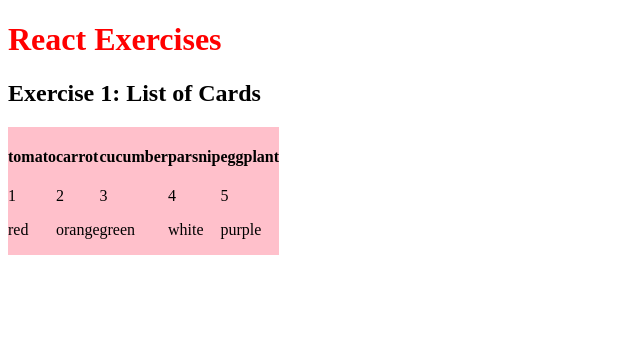
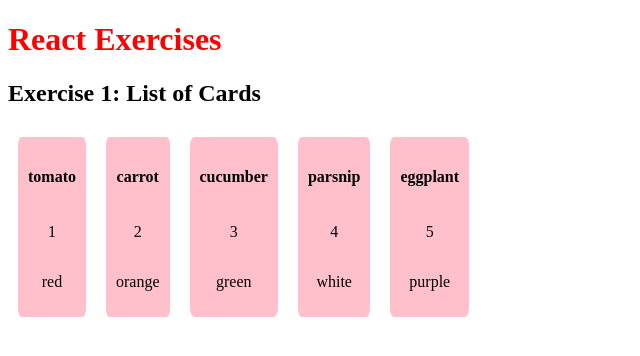
Before and after one commit to austinbhan/my-react-playground, a React app: page / in a window 1280 px wide. Shown: the top 356 px of the page, without its empty margins (0-640 px from the left). Built offline with nearby package versions, Linux system fonts and the light colour scheme.

Commit message:
Cards with SCSS

```diff
--- a/src/App.scss
+++ b/src/App.scss
@@ -4,6 +4,12 @@
     }
     .card {
         background-color: pink;
+        padding: 10px;
+        border-radius: 5%;
+        margin: 10px;
+        display: flex;
+        flex-direction: column;
+        align-items: center;
     }
 
     .cardList {
```
